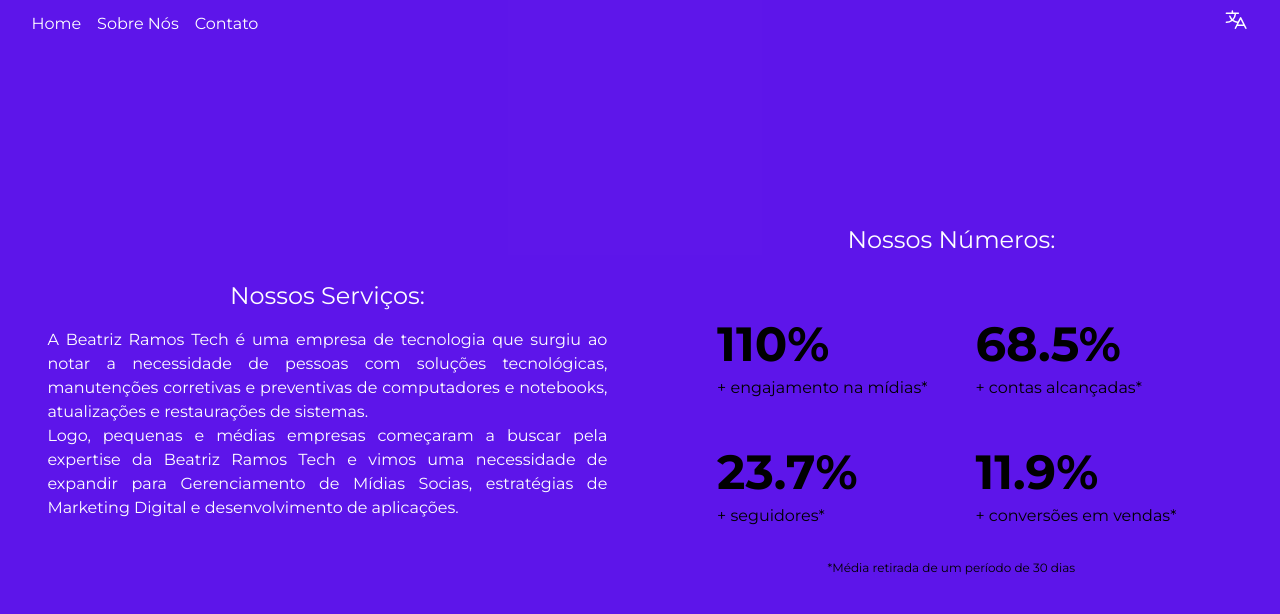
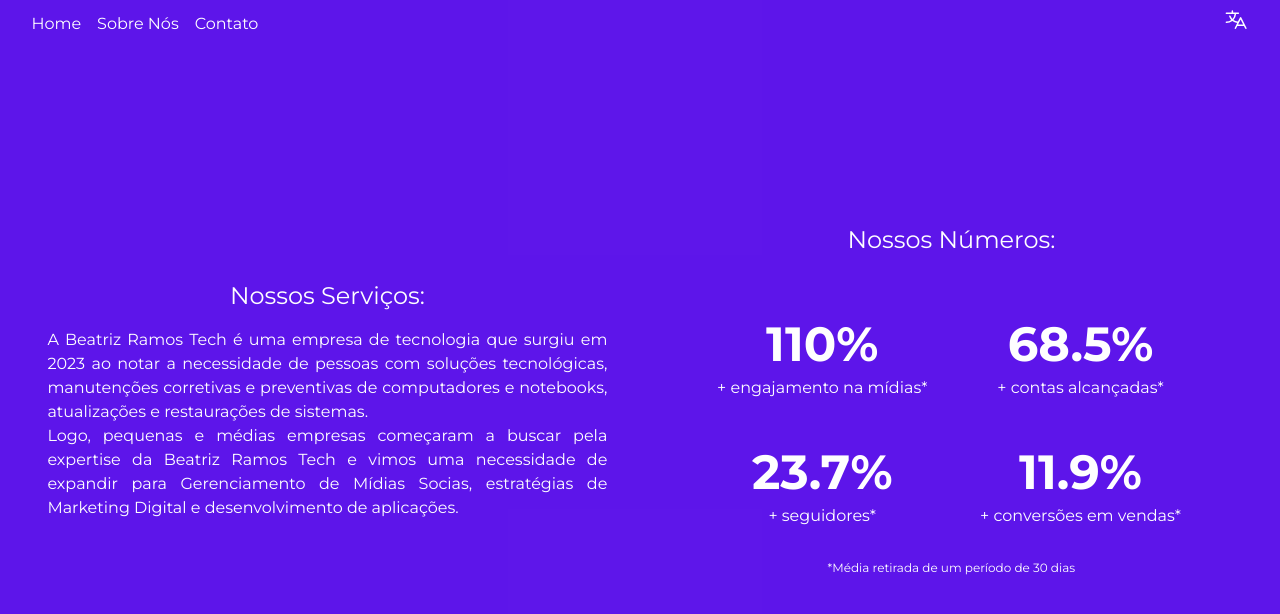
Before and after one commit to beatrizramostech/beatrizramostech, a React (Vite) app: page /about in a window 1280 px wide. Shown: the top 614 px of the page. Built offline with nearby package versions, Linux system fonts and the light colour scheme.

Commit message:
:dizzy: Lateral page transitions with framer-motion

```diff
--- a/src/App.tsx
+++ b/src/App.tsx
@@ -1,13 +1,14 @@
-import { AnimatePresence } from 'framer-motion';
 import React from 'react';
 import { RouterProvider } from 'react-router-dom';
 import router from './routes/Routes';
+import Header from './components/Header';
 
 const App: React.FC = () => {
   return (
-    <AnimatePresence>
+    <div className="min-h-screen flex flex-col">
+      <Header />
       <RouterProvider router={router} />
-    </AnimatePresence>
+    </div>
   );
 };
 
--- a/src/pages/About.tsx
+++ b/src/pages/About.tsx
@@ -4,14 +4,14 @@
 const About: React.FC = () => {
   return (
     <>
-      <Header />
+    <Header/>
       <div className="flex flex-col lg:flex-row items-center justify-center lg:justify-around min-h-lvh min-w-full p-4">
         <div className="flex flex-col items-center w-1/2 p-8">
           <h2 className="text-xl lg:text-2xl text-center lg:text-left text-white mb-4">
             Nossos Serviços:
           </h2>
           <p className="text-white text-justify">
-            A Beatriz Ramos Tech é uma empresa de tecnologia que surgiu ao notar
+            A Beatriz Ramos Tech é uma empresa de tecnologia que surgiu em 2023 ao notar
             a necessidade de pessoas com soluções tecnológicas, manutenções
             corretivas e preventivas de computadores e notebooks, atualizações e
             restaurações de sistemas.
@@ -27,7 +27,7 @@
           <h2 className="text-xl lg:text-2xl text-center lg:text-left text-white mb-4">
             Nossos Números:
           </h2>
-          <div className="mt-8 grid grid-cols-2 gap-4">
+          <div className="mt-8 grid grid-cols-2 place-content-center text-center text-white gap-4">
           <div className="p-4">
             <p className="text-5xl font-bold">110%</p>
             <p className="mt-2">+ engajamento na mídias*</p>
@@ -45,7 +45,7 @@
             <p className="mt-2">+ conversões em vendas*</p>
           </div>
         </div>
-        <p className="mt-4 text-xs">*Média retirada de um período de 30 dias</p>
+        <p className="mt-4 text-xs text-white">*Média retirada de um período de 30 dias</p>
         </div>
       </div>
     </>
--- /dev/null
+++ b/src/pages/Contact.tsx
@@ -0,0 +1,14 @@
+import Header from "../components/Header";
+
+const Contact: React.FC = () => {
+  return (
+    <>
+    <Header/>
+      <div className="flex flex-col lg:flex-row items-center justify-center lg:justify-around min-h-lvh min-w-full p-4">
+        Contato
+      </div>
+    </>
+  );
+};
+
+export default Contact;
--- a/src/pages/Home.tsx
+++ b/src/pages/Home.tsx
@@ -20,7 +20,7 @@
 
   return (
     <>
-      <Header />
+    <Header/>
       <div className="flex flex-col lg:flex-row items-center justify-center lg:justify-around min-h-lvh min-w-full p-4">
         <div className="flex flex-col items-center lg:items-start">
           <img
--- /dev/null
+++ b/src/routes/AppRouter.tsx
@@ -0,0 +1,44 @@
+import React from 'react';
+import { useLocation, Routes, Route } from 'react-router-dom';
+import { AnimatePresence } from 'framer-motion';
+import Home from '../pages/Home';
+import About from '../pages/About';
+import Container from '../components/Container';
+import Contact from '../pages/Contact';
+
+const AppRouter = () => {
+  const location = useLocation();
+
+  return (
+    <AnimatePresence mode="wait">
+      <Routes location={location} key={location.pathname}>
+        <Route
+          path="/"
+          element={
+            <Container>
+              <Home />
+            </Container>
+          }
+        />
+        <Route
+          path="/contact"
+          element={
+            <Container>
+              <Contact/>
+            </Container>
+          }
+        />
+        <Route
+          path="/about"
+          element={
+            <Container>
+              <About />
+            </Container>
+          }
+        />
+      </Routes>
+    </AnimatePresence>
+  );
+};
+
+export default AppRouter;
--- a/src/routes/Routes.tsx
+++ b/src/routes/Routes.tsx
@@ -1,33 +1,11 @@
 import { createBrowserRouter, RouteObject } from 'react-router-dom';
-import { Router as RemixRouter } from '@remix-run/router';  // Importando o tipo correto
-import Home from '../pages/Home';
-import About from '../pages/About';
-import Container from '../components/Container';
+import { Router as RemixRouter } from '@remix-run/router';
+import AppRouter from './AppRouter';
 
 const routes: RouteObject[] = [
   {
-    path: '/',
-    element: (
-      <Container>
-        <Home />
-      </Container>
-    ),
-  },
-  {
-    path: '/services',
-    element: (
-      <Container>
-        <></>
-      </Container>
-    ),
-  },
-  {
-    path: '/about',
-    element: (
-      <Container>
-        <About />
-      </Container>
-    ),
+    path: '/*',
+    element: <AppRouter />,
   },
 ];
 
```
